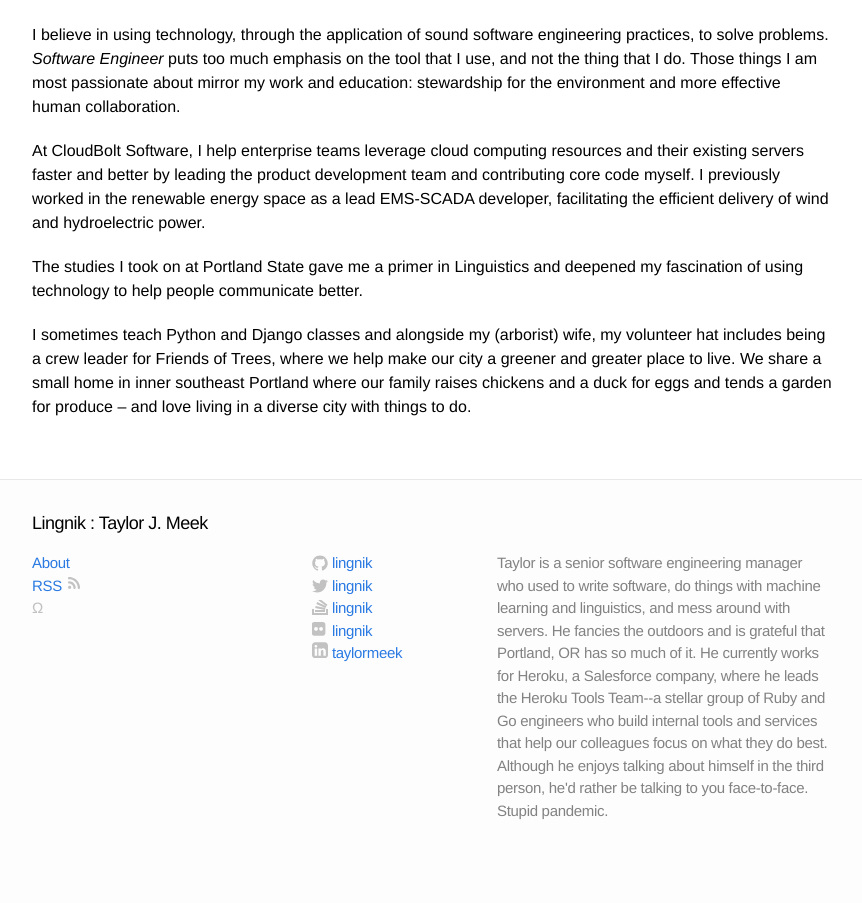
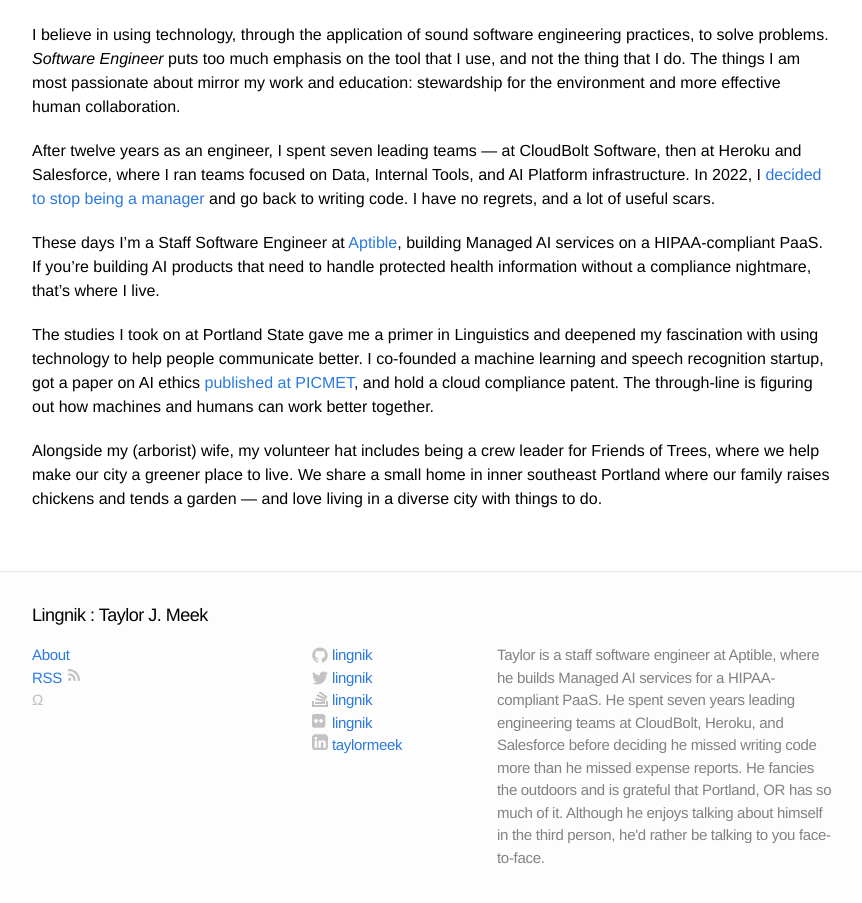
Before and after one commit to Lingnik/lingnik.github.io, a Jekyll site: the page built from about.md, in a window 1280 px wide, cut to the strip 328-1242 px from the top of the page. Shown: the top 903 px of the strip, without its empty margins (208-1070 px from the left). Built offline with Jekyll 4.4.1, drawn with Linux system fonts in a browser that asks for light colours; before the commit the page ends 1195 px from its top, so only the background shows below that.

Commit message:
Update bio for current role at Aptible; fix remaining alias: front matter
- _config.yml: update description to reflect staff SWE role at Aptible
  building Managed AI on HIPAA-compliant PaaS; retire Heroku-era copy

- about.md: full bio rewrite — keeps the opening values statement and
  Portland/personal details, adds the manager→engineer arc (linking to
  the 2022 blog post) and current Aptible role; also converts alias: to
  redirect_from: now that alias_generator.rb is gone

- index.html: convert alias: to redirect_from: (same reason)

https://claude.ai/code/session_01RYsMHT4Sp8BDZLYW9zdQKp

```diff
--- a/_config.yml
+++ b/_config.yml
@@ -2,7 +2,7 @@
 name: "Lingnik : Taylor J. Meek"
 title: Taylor J. Meek
 email: taylor.meek@gmail.com
-description: "Taylor is a senior software engineering manager who used to write software, do things with machine learning and linguistics, and mess around with servers. He fancies the outdoors and is grateful that Portland, OR has so much of it. He currently works for Heroku, a Salesforce company, where he leads the Heroku Tools Team--a stellar group of Ruby and Go engineers who build internal tools and services that help our colleagues focus on what they do best. Although he enjoys talking about himself in the third person, he'd rather be talking to you face-to-face. Stupid pandemic."
+description: "Taylor is a staff software engineer at Aptible, where he builds Managed AI services for a HIPAA-compliant PaaS. He spent seven years leading engineering teams at CloudBolt, Heroku, and Salesforce before deciding he missed writing code more than he missed expense reports. He fancies the outdoors and is grateful that Portland, OR has so much of it. Although he enjoys talking about himself in the third person, he'd rather be talking to you face-to-face."
 icon: "/favicon.ico"
 baseurl: ""
 url: "http://lingnik.com"
--- a/about.md
+++ b/about.md
@@ -2,29 +2,36 @@
 layout: page
 title: About
 permalink: /about/
-alias: [/about.htm, /resume.htm, /resume/index.html, /profession/index.html, /profession/resume/index.html]
+redirect_from: [/about.htm, /resume.htm, /resume/index.html, /profession/index.html, /profession/resume/index.html]
 ---
 
 ![Taylor J. Meek : Lingnik](https://www.gravatar.com/avatar/87b4f3fdb782126274ee6157c36c9352?s=150)
 
 I believe in using technology, through the application of sound software
 engineering practices, to solve problems. *Software Engineer* puts too much
-emphasis on the tool that I use, and not the thing that I do. Those things I am
+emphasis on the tool that I use, and not the thing that I do. The things I am
 most passionate about mirror my work and education: stewardship for the
 environment and more effective human collaboration.
 
-At CloudBolt Software, I help enterprise teams leverage cloud computing
-resources and their existing servers faster and better by leading the product
-development team and contributing core code myself. I previously worked in the
-renewable energy space as a lead EMS-SCADA developer, facilitating the
-efficient delivery of wind and hydroelectric power.
+After twelve years as an engineer, I spent seven leading teams — at CloudBolt
+Software, then at Heroku and Salesforce, where I ran teams focused on Data,
+Internal Tools, and AI Platform infrastructure. In 2022, I [decided to stop
+being a manager](/2022/06/07/i-am-an-engineer-again-or-there-and-back-again/)
+and go back to writing code. I have no regrets, and a lot of useful scars.
+
+These days I'm a Staff Software Engineer at [Aptible](https://aptible.com),
+building Managed AI services on a HIPAA-compliant PaaS. If you're building AI
+products that need to handle protected health information without a compliance
+nightmare, that's where I live.
 
 The studies I took on at Portland State gave me a primer in Linguistics and
-deepened my fascination of using technology to help people communicate better.
+deepened my fascination with using technology to help people communicate better.
+I co-founded a machine learning and speech recognition startup, got a paper on
+AI ethics [published at PICMET](https://ieeexplore.ieee.org/document/7806752),
+and hold a cloud compliance patent. The through-line is figuring out how
+machines and humans can work better together.
 
-I sometimes teach Python and Django classes and alongside my (arborist) wife,
-my volunteer hat includes being a crew leader for Friends of Trees, where we
-help make our city a greener and greater place to live. We share a small home
-in inner southeast Portland where our family raises chickens and a duck for
-eggs and tends a garden for produce -- and love living in a diverse city with
-things to do.
+Alongside my (arborist) wife, my volunteer hat includes being a crew leader for
+Friends of Trees, where we help make our city a greener place to live. We share
+a small home in inner southeast Portland where our family raises chickens and
+tends a garden — and love living in a diverse city with things to do.
--- a/index.html
+++ b/index.html
@@ -1,6 +1,6 @@
 ---
 layout: default
-alias: [/projects.htm, /resume.htm, /journal.htm, /programs.htm, /contact.htm, /sources.htm, /calendar.htm, /comic.htm, /daily.htm, /interest.htm, /lists.php, /older.htm, /tasks.php, /welcome.html, /pirates/index.html, /projects/index.html, /journal/index.html, /software/index.html, /contact/index.html, /sources/index.html, /cotd/index.html, /projects/pirates/index.html]
+redirect_from: [/projects.htm, /resume.htm, /journal.htm, /programs.htm, /contact.htm, /sources.htm, /calendar.htm, /comic.htm, /daily.htm, /interest.htm, /lists.php, /older.htm, /tasks.php, /welcome.html, /pirates/index.html, /projects/index.html, /journal/index.html, /software/index.html, /contact/index.html, /sources/index.html, /cotd/index.html, /projects/pirates/index.html]
 ---
 
 <div class="home">
```
